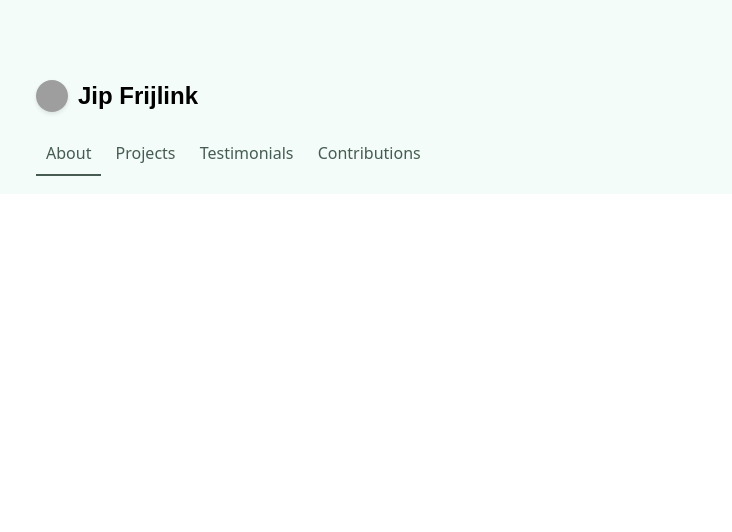
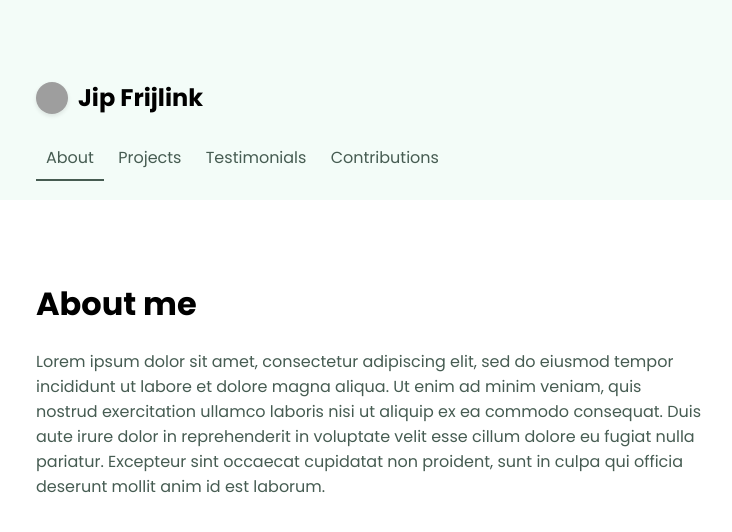
Before and after one commit to JipFr/website-nov-2021, a Svelte app: page / in a window 1280 px wide. Shown: the whole page, without its empty margins (269-1001 px from the left). Built offline with nearby package versions, Linux system fonts and the light colour scheme; grey boxes are pictures that could not be loaded.

Commit message:
feat: hopme page / title basics

```diff
--- a/package.json
+++ b/package.json
@@ -2,7 +2,7 @@
   "name": "vloer",
   "version": "0.0.1",
   "scripts": {
-    "dev": "svelte-kit dev",
+    "dev": "svelte-kit dev --host",
     "build": "svelte-kit build",
     "preview": "svelte-kit preview",
     "lint": "prettier --ignore-path .gitignore --check --plugin-search-dir=. . && eslint --ignore-path .gitignore .",
--- a/src/app.html
+++ b/src/app.html
@@ -3,7 +3,11 @@
 	<head>
 		<meta charset="utf-8" />
 		<meta name="viewport" content="width=device-width, initial-scale=1" />
-		<meta name="theme-color" content="#00FF85">
+		<meta name="theme-color" content="#465C52">
+
+		<link rel="preconnect" href="https://fonts.googleapis.com">
+		<link rel="preconnect" href="https://fonts.gstatic.com" crossorigin>
+		<link href="https://fonts.googleapis.com/css2?family=Poppins:wght@400;700&display=swap" rel="stylesheet">
 
 		<meta charset="utf-8">
 
--- a/src/app.scss
+++ b/src/app.scss
@@ -1,18 +1,30 @@
-
-@import url('https://fonts.googleapis.com/css2?family=Roboto:ital,wght@0,700;1,400&display=swap');
 
 :root {
 
 	--body: white;
-	--text: #191919;
+	--text: #465C52;
+	--text-title: black;
 
 	--header-bg: #F3FCF8;
 	--header-text-link: #465C52;
 	--header-text-primary: black;
 }
 
+@media (prefers-color-scheme: dark) {
+	:root {
+		--body: #202328;
+		--text: #929292;
+		--text-title: #ffffff;
+
+		--header-bg: #1b1b1b;
+		--header-text-primary: white;
+		--header-text-link: #bbb5b5;
+	}
+}
+
 html, body {
 	margin: 0;
+	font-family: 'Poppins', sans-serif;
 }
 
 body {
@@ -21,5 +33,18 @@ body {
 }
 
 body, input, textarea {
-	font-family: ui-sans-serif, system-ui, -apple-system, system-ui, "segoe ui", Roboto, "helvetica neue", Arial, "noto sans", sans-serif, "apple color emoji", "segoe ui emoji", "segoe ui symbol", "noto color emoji";;
+	font-family: inherit;
 }
+
+h1, h2, h3 {
+	color: var(--text-title);
+}
+
+h1 {
+	margin-top: 80px;
+}
+
+p.paragraph {
+	color: var(--text);
+	margin: 20px 0;
+}
--- a/src/lib/layout/Header.svelte
+++ b/src/lib/layout/Header.svelte
@@ -46,7 +46,6 @@ header {
 	}
 
 	.name {
-		font-family: Poppins, sans-serif;
 		font-weight: bold;
 		margin: 0;
 		font-size: 1.5rem;
--- a/src/routes/index.svelte
+++ b/src/routes/index.svelte
@@ -3,11 +3,16 @@
 </script>
 
 <script>
-	export let segment;
-
-	console.log(segment);
+	import Container from '$lib/layout/Container.svelte'
 </script>
 
 <svelte:head>
 	<title>Jip Frijlink — home</title>
 </svelte:head>
+
+<Container>
+	<h1>About me</h1>
+	<p class="paragraph">
+		Lorem ipsum dolor sit amet, consectetur adipiscing elit, sed do eiusmod tempor incididunt ut labore et dolore magna aliqua. Ut enim ad minim veniam, quis nostrud exercitation ullamco laboris nisi ut aliquip ex ea commodo consequat. Duis aute irure dolor in reprehenderit in voluptate velit esse cillum dolore eu fugiat nulla pariatur. Excepteur sint occaecat cupidatat non proident, sunt in culpa qui officia deserunt mollit anim id est laborum.
+	</p>
+</Container>
```
